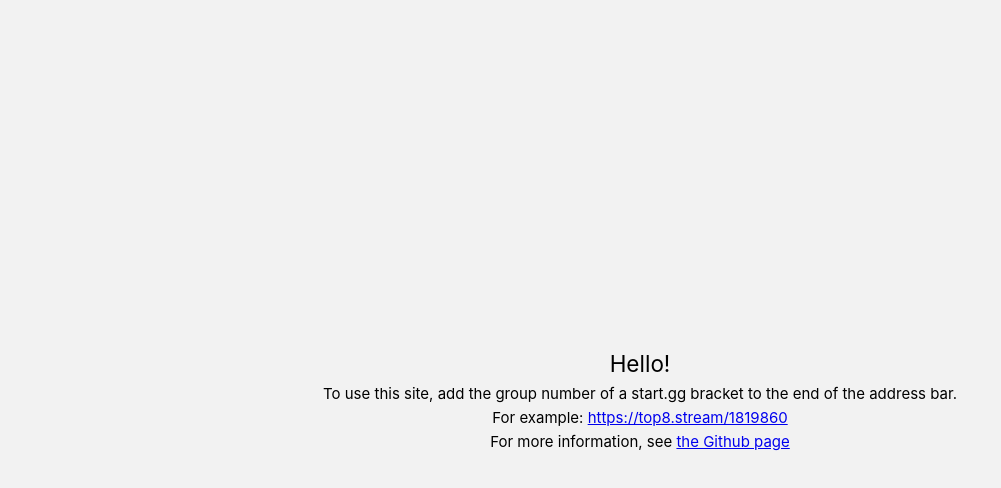
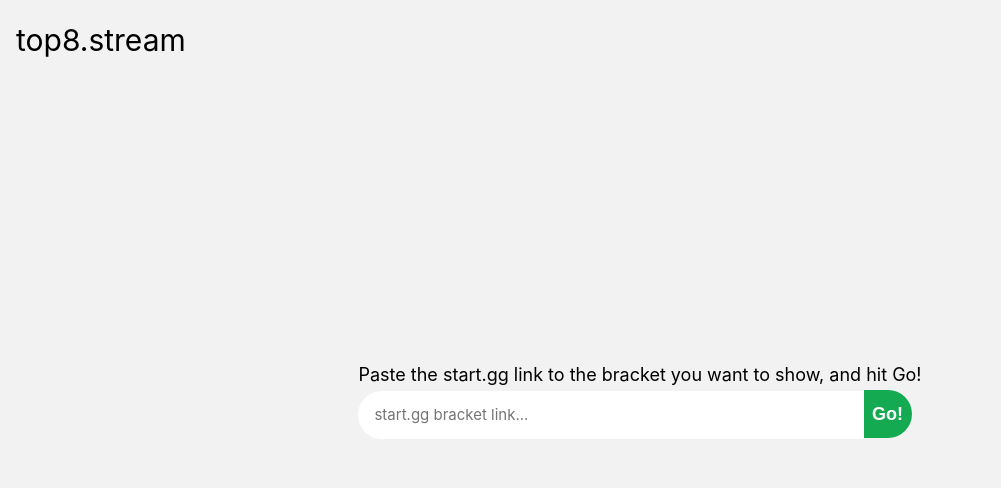
Before and after one commit to jakobkg/top8.stream, a Vue app: page / in a window 1280 px wide. Shown: the top 488 px of the page, without its empty margins (0-1001 px from the left). Built offline with nearby package versions, Linux system fonts and the light colour scheme.

Commit message:
Add nicer front page (#1)

```diff
--- a/src/App.vue
+++ b/src/App.vue
@@ -1,11 +1,12 @@
 <script setup lang="ts">
 import { ref } from 'vue';
 
-import Round from './components/RoundComponent.vue';
 import { bracketAdapter } from './methods/bracketAdapter';
 import { fetchPhase } from './methods/fetchPhase';
 import { readConfig } from './methods/readConfig';
 import { readPhaseFromUrl } from './methods/readPhaseFromUrl';
+import FrontPage from './components/FrontPage.vue';
+import BracketComponent from './components/BracketComponent.vue';
 
 let winners = ref(new Array<BracketRound>());
 let losers = ref(new Array<BracketRound>());
@@ -52,24 +53,11 @@
 </script>
 
 <template>
-  <div v-if="groupId === -1" style="text-align: center;">
-    <h2>Hello!</h2> To use this site, add the group number of a start.gg bracket to the end of the address bar.
-    <br />
-    For example: <a href="https://top8.stream/1819860">https://top8.stream/1819860</a>
-    <br />
-    For more information, see <a href="https://github.com/jakobkg/top8.stream">the Github page</a>
-  </div>
-  <div v-else-if="message.length === 0" class="bracket">
-    <div class="winners bracketstage" style="grid-row: 1; grid-column: 1;">
-      <Round v-for="round in winners" :round="round" :show-round-name="config.showRoundNames" v-bind:key="round.name" />
-    </div>
-    <div class="losers bracketstage">
-      <Round v-for="round in losers" :round="round" :show-round-name="config.showRoundNames" v-bind:key="round.name" />
-    </div>
-    <div class="grands bracketstage">
-      <Round v-for="round in grands" :round="round" :show-round-name="config.showRoundNames" v-bind:key="round.name" />
-    </div>
-  </div>
+  <FrontPage v-if="groupId === -1" />
+
+  <BracketComponent :bracket="{ winners, losers, grands }" :config="config" v-else-if="message.length === 0"
+    class="bracket" />
+
   <div v-else>
     {{ message }}
   </div>
--- /dev/null
+++ b/src/components/BracketComponent.vue
@@ -0,0 +1,32 @@
+<template>
+  <div class="winners bracketstage" style="grid-row: 1; grid-column: 1;">
+    <Round v-for="round in bracket.winners" :round="round" :show-round-name="config.showRoundNames" v-bind:key="round.name" />
+  </div>
+  <div class="losers bracketstage">
+    <Round v-for="round in bracket.losers" :round="round" :show-round-name="config.showRoundNames" v-bind:key="round.name" />
+  </div>
+  <div class="grands bracketstage">
+    <Round v-for="round in bracket.grands" :round="round" :show-round-name="config.showRoundNames" v-bind:key="round.name" />
+  </div>
+</template>
+
+<script setup lang="ts">
+import type { PropType } from 'vue';
+
+type BracketProp = {
+  winners: BracketRound[],
+  losers: BracketRound[],
+  grands: BracketRound[]
+}
+
+defineProps({
+  bracket: {
+    type: Object as PropType<BracketProp>,
+    required: true
+  },
+  config: {
+    type: Object as PropType<Config>,
+    required: true
+  }
+});
+</script>
--- /dev/null
+++ b/src/components/FrontPage.vue
@@ -0,0 +1,83 @@
+<template>
+    <h1>top8.stream</h1>
+    <p>
+        Paste the start.gg link to the bracket you want to show, and hit Go!
+    </p>
+    <div class="form-container">
+        <input type="text" placeholder="start.gg bracket link...">
+        <input type="button" value="Go!">
+    </div>
+</template>
+
+<script setup lang="ts">
+import { onMounted } from 'vue';
+
+onMounted(() => {
+    const input = document.querySelector("input[type=text]") as HTMLInputElement;
+    const button = document.querySelector("input[type=button]") as HTMLInputElement;
+
+    const navigate = () => {
+        const contents = input.value;
+        const bracketId = contents.split('/').pop();
+
+        window.location.href += bracketId;
+    }
+
+    button.onclick = navigate;
+    input.onkeydown = (event) => {
+        if (event.code === "Enter") navigate();
+    }
+})
+</script>
+
+<style scoped>
+
+* {
+    --form-height: 3rem;
+}
+
+h1 {
+    position: fixed;
+    top: 1rem;
+    left: 1rem;
+}
+
+p {
+    font-size: large;
+}
+
+input[type=text] {
+    all: unset;
+
+    background-color: white;
+
+    border-top-left-radius: calc(var(--form-height) * 0.5);
+    border-bottom-left-radius: calc(var(--form-height) * 0.5);
+
+    min-height: var(--form-height);
+    min-width: 50ch;
+    padding-inline: 1rem;
+}
+
+input[type=button]{
+    border: 0; /* Remove default */
+    border-radius: 0;
+
+    border-top-right-radius: calc(var(--form-height) * 0.5);
+    border-bottom-right-radius: calc(var(--form-height) * 0.5);
+
+    font-weight: bold;
+    font-size: large;
+
+    min-height: var(--form-height);
+    min-width: var(--form-height);
+
+    background-color: #13aa52;
+    color: white;
+
+    &:hover {
+        background-color: forestgreen;
+        cursor: pointer;
+    }
+}
+</style>
```
Also changed, not shown: 1 other file (tests, documents, lock files or other folders).
